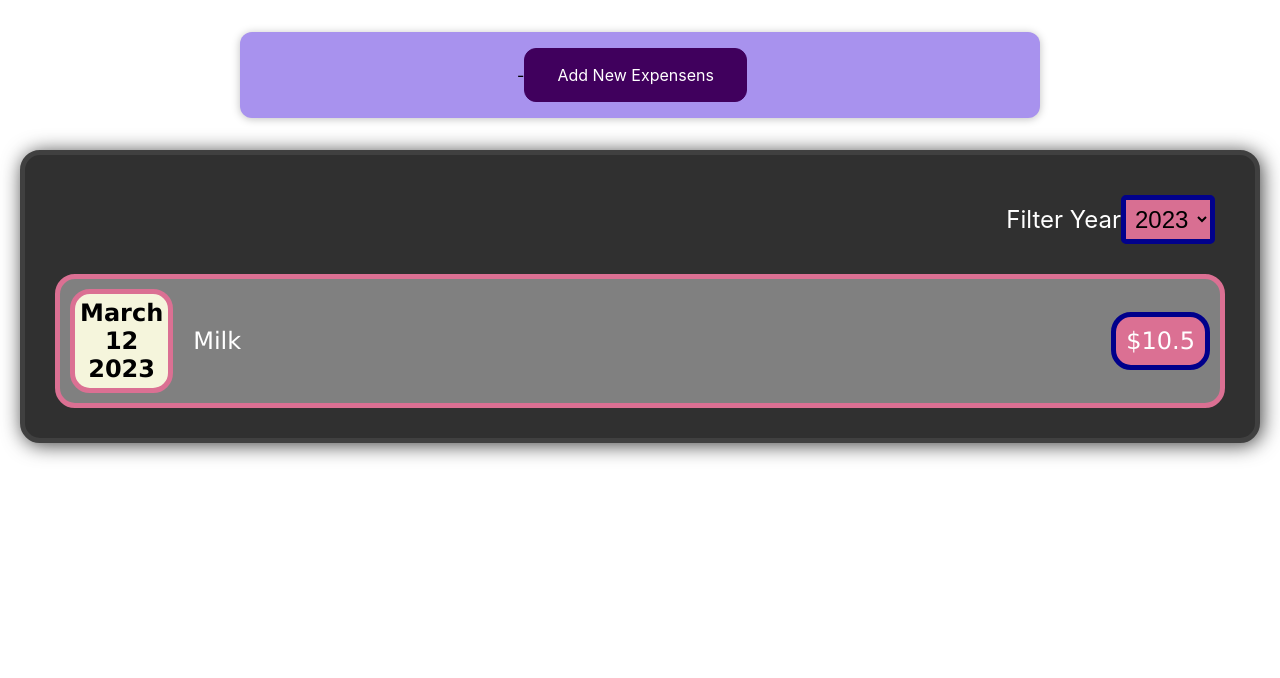
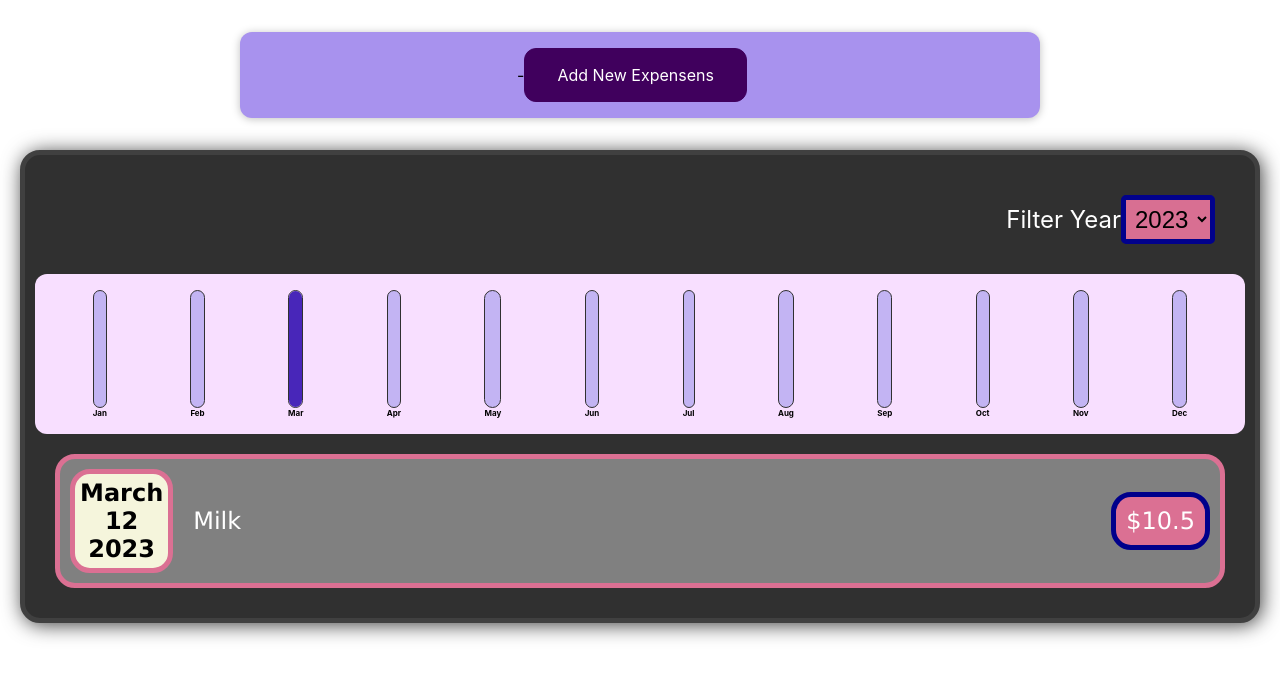
Before and after one commit to Yash1Hingu/LearnReact-ExpensenseTracker, a React (Create React App) app: page / in a window 1280 px wide. Shown: the top 678 px of the page. Built offline with nearby package versions, Linux system fonts and the light colour scheme.

Commit message:
complete chart functionalty

```diff
--- a/src/components/Chart/Chart.css
+++ b/src/components/Chart/Chart.css
@@ -0,0 +1,9 @@
+.chart {
+    padding: 1rem;
+    border-radius: 12px;
+    background-color: #f8dfff;
+    text-align: center;
+    display: flex;
+    justify-content: space-around;
+    height: 10rem;
+}
--- a/src/components/Chart/Chart.js
+++ b/src/components/Chart/Chart.js
@@ -1,12 +1,14 @@
 import ChartBar from'./ChartBar'
 import './Chart.css'
 const Chart = props => {
+    const maxValues = props.dataPoints.map(dataPoint => dataPoint.value);
+    let chartMaxvalue = Math.max(...maxValues);
     return (
-        <div>
+        <div className='chart'>
             {props.dataPoints.map(dataPoint => <ChartBar
                 key={dataPoint.label}
                 value={dataPoint.value}
-                maxValue={null}
+                maxValue={chartMaxvalue}
                 label={dataPoint.label}
             />)}
         </div>
--- a/src/components/Chart/ChartBar.css
+++ b/src/components/Chart/ChartBar.css
@@ -0,0 +1,31 @@
+.chart-bar {
+    height: 100%;
+    display: flex;
+    flex-direction: column;
+    align-items: center;
+}
+
+.chart-bar__inner {
+    height: 100%;
+    width: 100%;
+    border: 1px solid #313131;
+    border-radius: 12px;
+    background-color: #c3b4f3;
+    overflow: hidden;
+    display: flex;
+    flex-direction: column;
+    justify-content: flex-end;
+}
+
+.chart-bar__fill {
+    background-color: #4826b9;
+    width: 100%;
+    transition: all 0.3s ease-out;
+}
+
+.chart-bar__label {
+    font-weight: bold;
+    font-size: 0.5rem;
+    text-align: center;
+    color: hsl(0, 0%, 0%);
+}
--- a/src/components/Chart/ChartBar.js
+++ b/src/components/Chart/ChartBar.js
@@ -1,6 +1,17 @@
 import './ChartBar.css'
 const ChartBar = props => {
-
+    let chartBarFillHeight = '0%';
+    if(props.maxValue > 0){
+        chartBarFillHeight = Math.round((props.value/props.maxValue)*100) + '%';
+    }
+    return (
+        <div className="chart-bar">
+            <div className="chart-bar__inner">
+                <div className="chart-bar__fill" style={{height:chartBarFillHeight}}></div>
+            </div>
+            <div className="chart-bar__label">{props.label}</div>
+        </div>
+    )
 }
 
 export default ChartBar;
--- a/src/components/Expensens/Expensens.js
+++ b/src/components/Expensens/Expensens.js
@@ -3,6 +3,7 @@
 import ExpensensFilter from "./ExpensensFilter";
 import { useState } from "react";
 import ExpensensList from "./ExpensensList";
+import ExpensensChart from "./ExpensensChart";
 const Expensens = (props) => {
     const [filteredYear, setFilterYear] = useState('2023');
     const filterChangeHandler = selectedYear => {
@@ -16,6 +17,7 @@
     return (
         <Card className="App">
             <ExpensensFilter selected={filteredYear} onChangeFilter={filterChangeHandler} />
+            <ExpensensChart expensens={expensensData}/>
             <ExpensensList expensensFilterData={expensensData}/>
         </Card>
     );
--- /dev/null
+++ b/src/components/Expensens/ExpensensChart.js
@@ -0,0 +1,26 @@
+import Chart from "../Chart/Chart";
+const ExpensensChart = props => {
+    const chartdataPoints = [
+        {label:'Jan',value:'0'},
+        {label:'Feb',value:'0'},
+        {label:'Mar',value:'0'},
+        {label:'Apr',value:'0'},
+        {label:'May',value:'0'},
+        {label:'Jun',value:'0'},
+        {label:'Jul',value:'0'},
+        {label:'Aug',value:'0'},
+        {label:'Sep',value:'0'},
+        {label:'Oct',value:'0'},
+        {label:'Nov',value:'0'},
+        {label:'Dec',value:'0'}
+    ];
+
+    for(const expense of props.expensens) {
+        const expenseMonth = expense.date.getMonth();
+        chartdataPoints[expenseMonth].value += expense.amount;
+    }
+
+    return (<Chart dataPoints={chartdataPoints}/>);
+}
+
+export default ExpensensChart;
```
